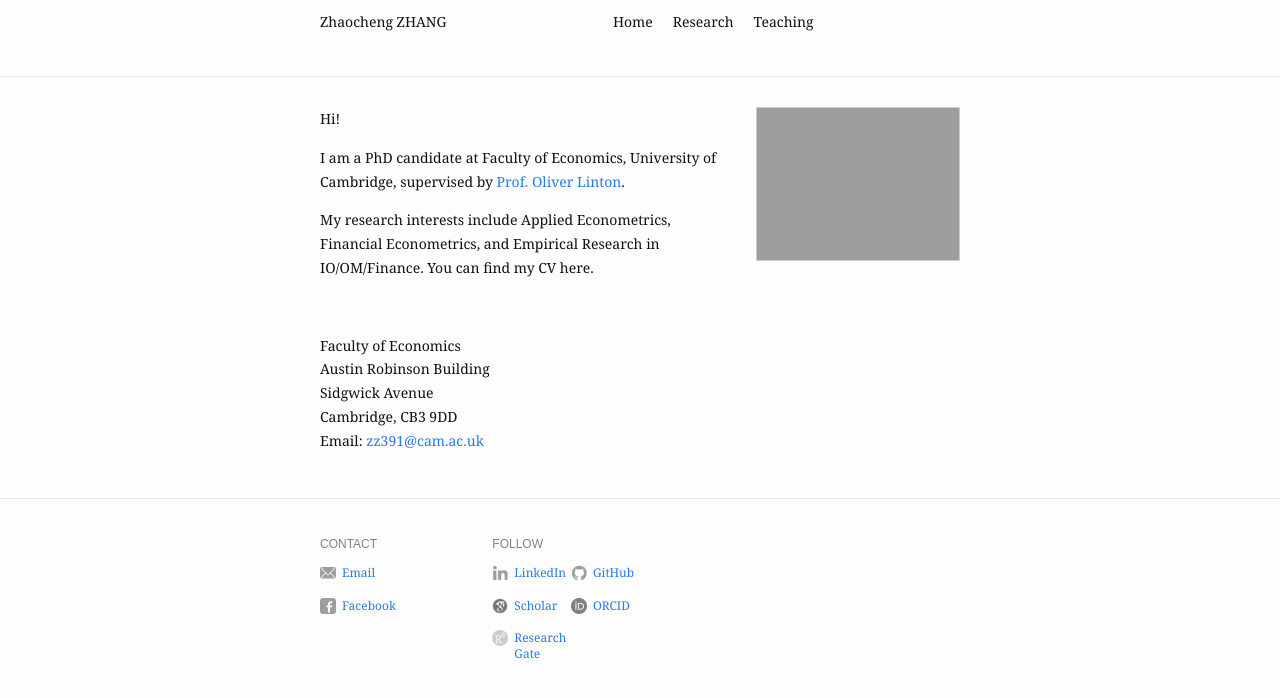
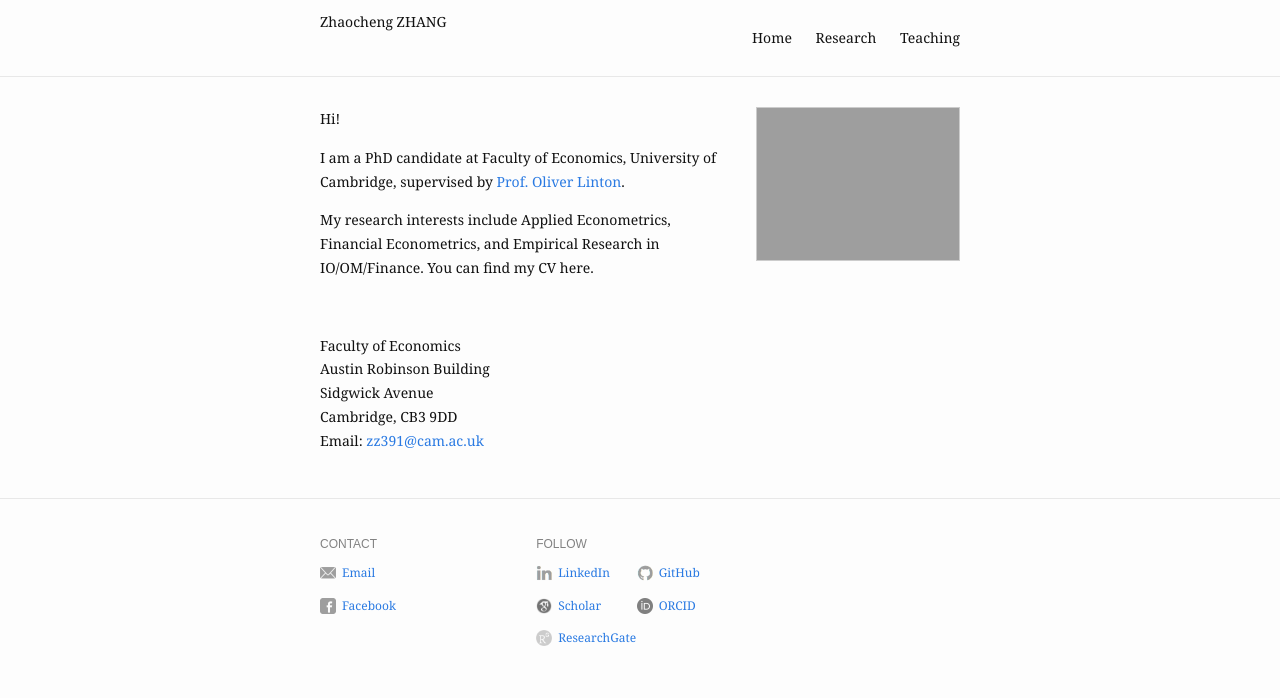
Before and after one commit to zhaocheng-zhang/zhaocheng-zhang.github.io, a Jekyll site: the page built from index.md, in a window 1280 px wide. Shown: the top 698 px of the page. Built offline with Jekyll 4.4.1, drawn with Linux system fonts in a browser that asks for light colours.

Commit message:
Update main.scss

```diff
--- a/assets/css/main.scss
+++ b/assets/css/main.scss
@@ -33,24 +33,3 @@ $on-laptop: 800px;
 
 // Import partials from `sass_dir` (defaults to `_sass`)
 @import "base", "layout", "site", "404";
-
-
-// Custom styles for header alignment
-.wrapper {
-  display: flex; /* 使标题和导航栏在同一行 */
-  align-items: center; /* 垂直居中对齐 */
-  justify-content: space-between; /* 两端对齐，标题在左，导航栏在右 */
-}
-
-.site-title {
-  font-size: 1.5rem; /* 调整标题字体大小 */
-  margin-right: 20px; /* 标题与导航栏之间的间距 */
-}
-
-.menu {
-  display: flex; /* 确保导航链接水平排列 */
-}
-
-.page-link {
-  margin-left: 20px; /* 导航链接之间的间距 */
-}
```
